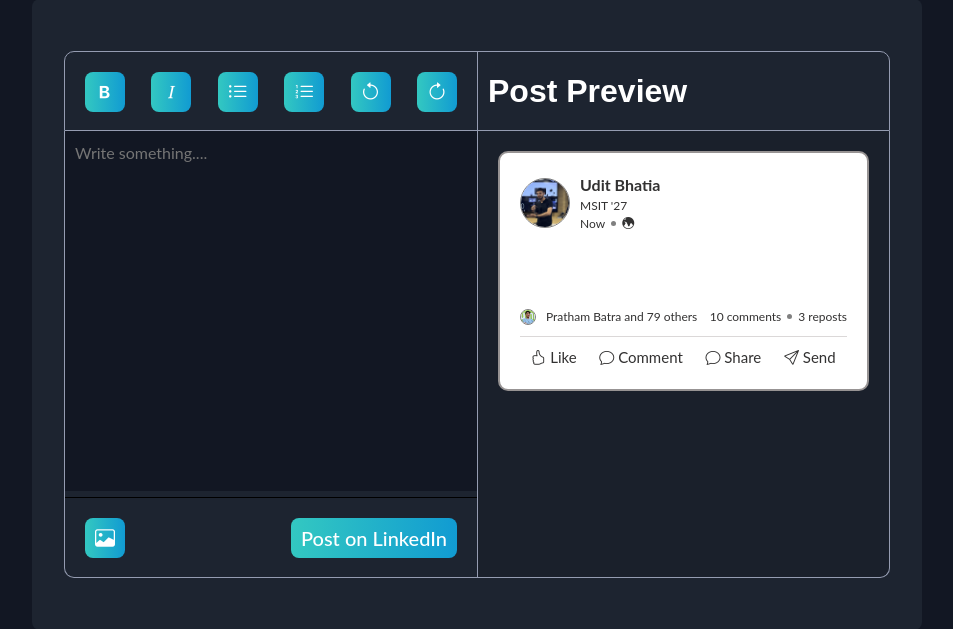
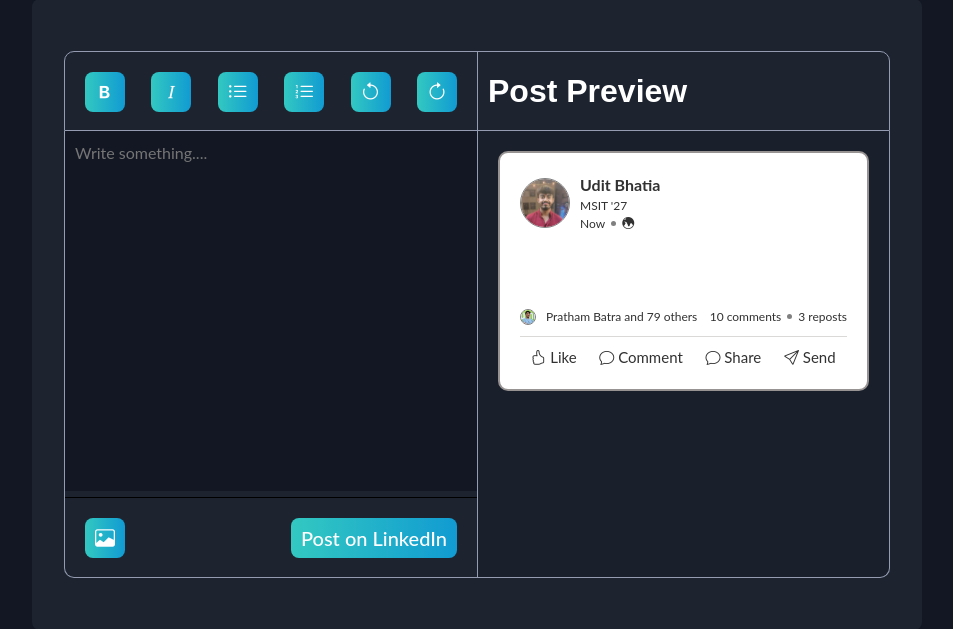
Before and after one commit to uditbhatia26/Postify, a Flask app: page /dashboard in a window 1280 px wide. Shown: the part 846-1475 px from the top of the page, without its empty margins (288-1241 px from the left). Run offline with Flask 3, Linux system fonts and the light colour scheme; the visitor is signed in with stand-in values (Sample User, id 1); some libraries are stand-ins or nearby versions.

Commit message:
Updated preview section

```diff
--- a/templates/dashboard.html
+++ b/templates/dashboard.html
@@ -191,7 +191,7 @@
                   <div class="post">
 
                     <div class="profile">
-                      <img src="../static/assets/images/header/manas.png" alt="Manas Chopra">
+                      <img src="../static/assets/images/team/udit.jpeg" alt="Manas Chopra">
                       <div class="name">
                         <span style="font-size: 1rem; font-weight: bold;">Udit Bhatia</span>
                         <span>MSIT '27</span>
--- a/templates/index.html
+++ b/templates/index.html
@@ -446,7 +446,7 @@
         <div class="col-lg-3 col-md-7 col-sm-8">
           <div class="single-services text-center mt-30 wow fadeIn" data-wow-duration="1s" data-wow-delay="0.5s">
             <div class="services-icon">
-              <img class="team-photo" src="../static/assets/images/team/1740508451384.jfif" alt="shape" />
+              <img class="team-photo" src="../static/assets/images/team/udit.jpeg" alt="shape" />
             </div>
             <div class="services-content mt-30">
               <h4 class="services-title">
```
Also changed, not shown: static/assets/images/team/udit.jpeg (renamed from static/assets/images/team/1740508451384.jfif).
